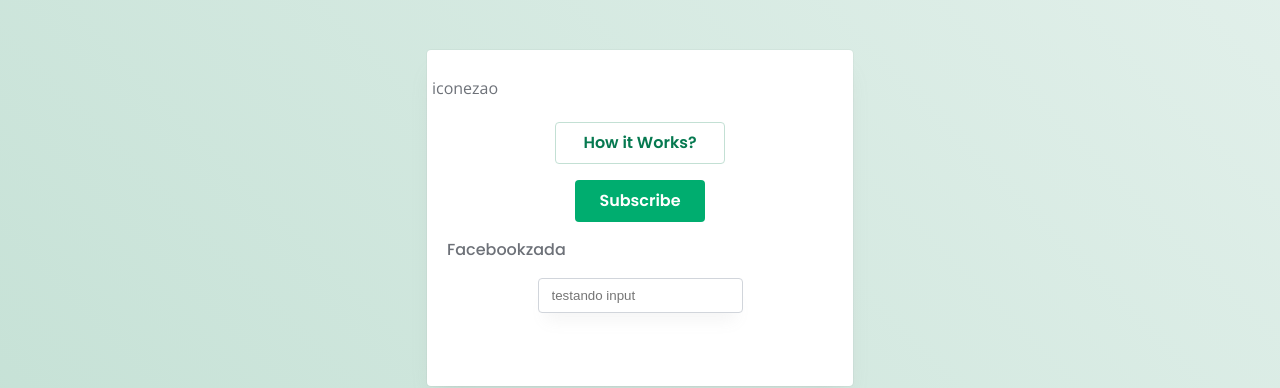
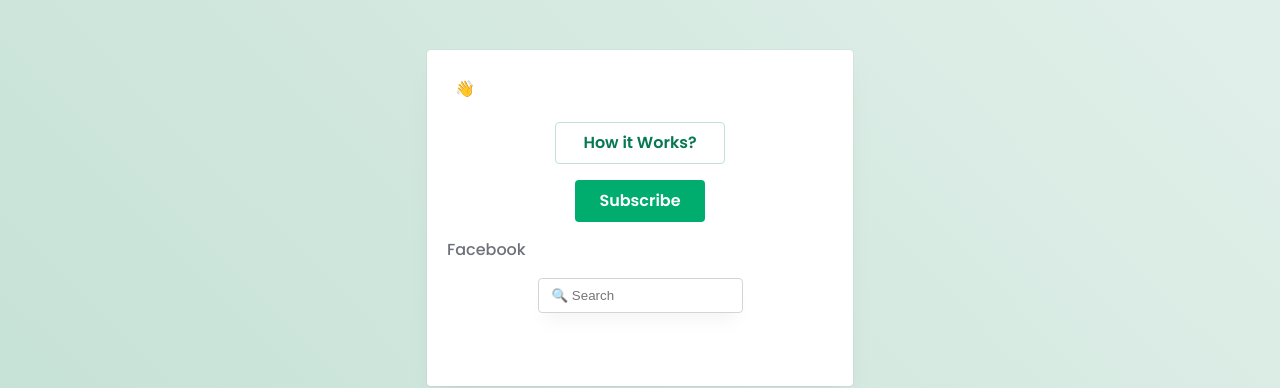
Before and after one commit to lucaslafere/infohomes-page, a React (Vite) app: page / in a window 1280 px wide. Shown: the part 182-570 px from the top of the page. Built offline with nearby package versions, Linux system fonts and the light colour scheme.

Commit message:
added search emoji

```diff
--- a/src/layouts/CallToAction/index.tsx
+++ b/src/layouts/CallToAction/index.tsx
@@ -11,11 +11,11 @@ export const CallToAction: FC = () => {
   return (
     <S.CallToAction>
       <Card>
-        <Icon>iconezao</Icon>
+        <Icon>👋</Icon>
         <How />
         <Subscribe />
-        <Community>Facebookzada</Community>
-        <Input type="search" placeholder="testando input" />
+        <Community>Facebook</Community>
+        <Input icon="🔍" type="search" placeholder="Search" />
       </Card>
     </S.CallToAction>
   );
```
